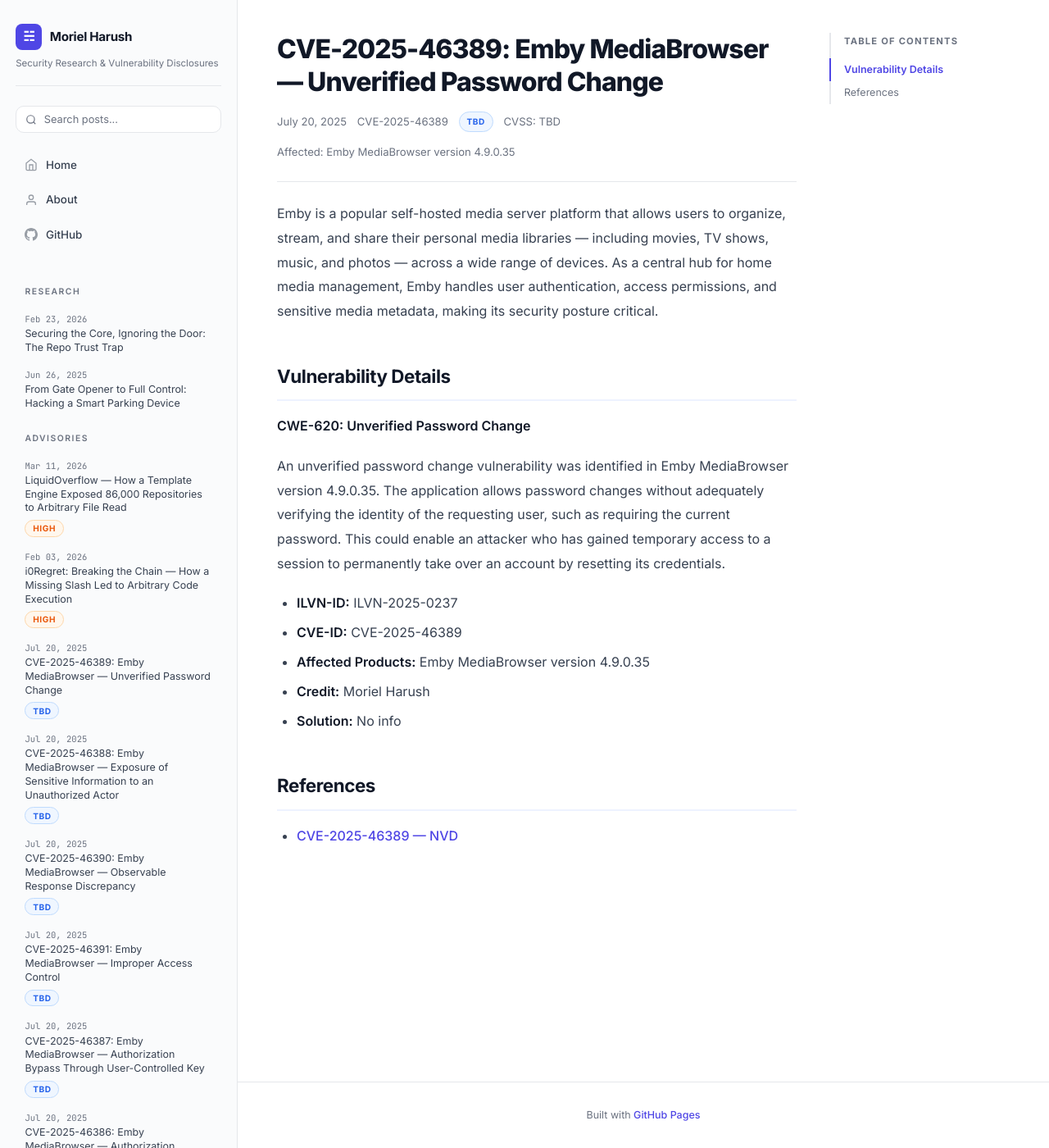
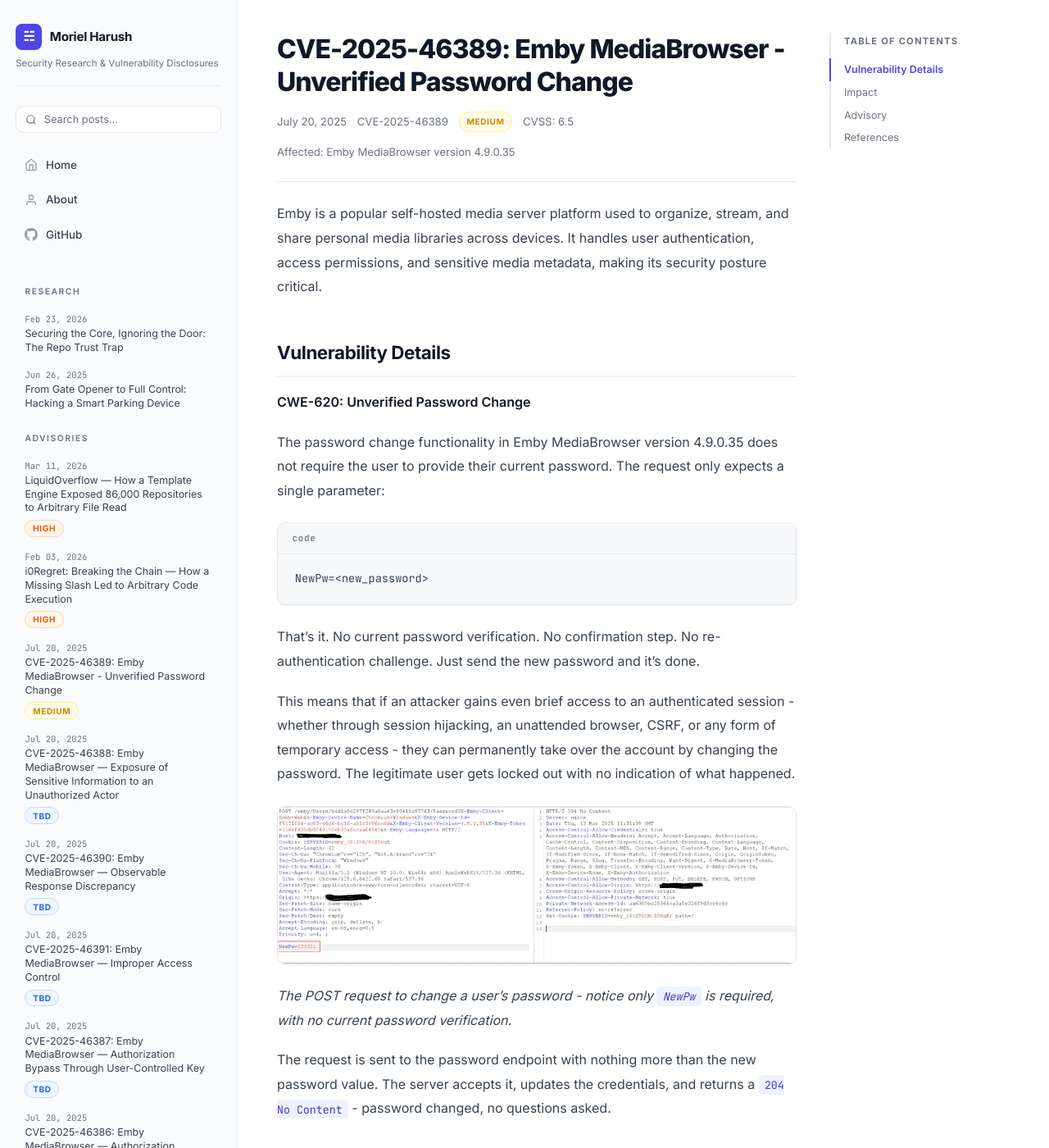
Before and after one commit to MorielHarush/morielharush.github.io, a Jekyll site: the page built from _posts/2025-07-20-emby-mediabrowser-unverified-password-change.md, in a window 1280 px wide and 1400 px high. Shown: the whole window at 82% size. Built offline with Jekyll 4.4.1, drawn with Linux system fonts in a browser that asks for light colours; some of the changed text lies outside the part shown.

Commit message:
Update 2025-07-20-emby-mediabrowser-unverified-password-change.md

````diff
--- a/_posts/2025-07-20-emby-mediabrowser-unverified-password-change.md
+++ b/_posts/2025-07-20-emby-mediabrowser-unverified-password-change.md
@@ -1,20 +1,43 @@
 ---
 layout: post
-title: "CVE-2025-46389: Emby MediaBrowser — Unverified Password Change"
+title: "CVE-2025-46389: Emby MediaBrowser - Unverified Password Change"
 date: 2025-07-20
 cve: "CVE-2025-46389"
-severity: "TBD"
-cvss: "TBD"
+severity: "Medium"
+cvss: "6.5"
 affected: "Emby MediaBrowser version 4.9.0.35"
 ---
 
-Emby is a popular self-hosted media server platform that allows users to organize, stream, and share their personal media libraries — including movies, TV shows, music, and photos — across a wide range of devices. As a central hub for home media management, Emby handles user authentication, access permissions, and sensitive media metadata, making its security posture critical.
+Emby is a popular self-hosted media server platform used to organize, stream, and share personal media libraries across devices. It handles user authentication, access permissions, and sensitive media metadata, making its security posture critical.
 
 ## Vulnerability Details
 
 **CWE-620: Unverified Password Change**
 
-An unverified password change vulnerability was identified in Emby MediaBrowser version 4.9.0.35. The application allows password changes without adequately verifying the identity of the requesting user, such as requiring the current password. This could enable an attacker who has gained temporary access to a session to permanently take over an account by resetting its credentials.
+The password change functionality in Emby MediaBrowser version 4.9.0.35 does not require the user to provide their current password. The request only expects a single parameter:
+
+```
+NewPw=<new_password>
+```
+
+That's it. No current password verification. No confirmation step. No re-authentication challenge. Just send the new password and it's done.
+
+This means that if an attacker gains even brief access to an authenticated session - whether through session hijacking, an unattended browser, CSRF, or any form of temporary access - they can permanently take over the account by changing the password. The legitimate user gets locked out with no indication of what happened.
+
+<img width="1024" alt="Emby password change request showing only NewPw parameter required" src="/assets/images/unverifiedpasswordchangedobf.png" />
+
+*The POST request to change a user's password - notice only `NewPw` is required, with no current password verification.*
+
+The request is sent to the password endpoint with nothing more than the new password value. The server accepts it, updates the credentials, and returns a `204 No Content` - password changed, no questions asked.
+
+## Impact
+
+- **Account takeover** - Any temporary session access becomes permanent access
+- **No audit trail for the victim** - The legitimate user has no way to know their password was changed until they try to log in
+- **Privilege escalation path** - If an admin session is compromised, the attacker locks out the admin and owns the entire server
+- **Chained with other vulnerabilities** - Combined with XSS or CSRF, this becomes a one-click account takeover
+
+## Advisory
 
 - **ILVN-ID:** ILVN-2025-0237
 - **CVE-ID:** CVE-2025-46389
@@ -24,4 +47,4 @@
 
 ## References
 
-- [CVE-2025-46389 — NVD](https://nvd.nist.gov/vuln/detail/CVE-2025-46389)
+- [CVE-2025-46389 - NVD](https://nvd.nist.gov/vuln/detail/CVE-2025-46389)
````
